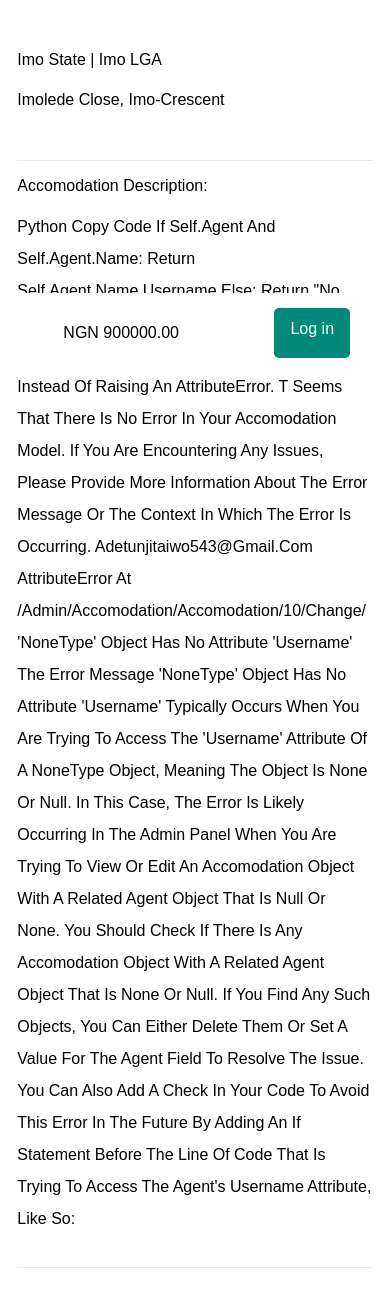
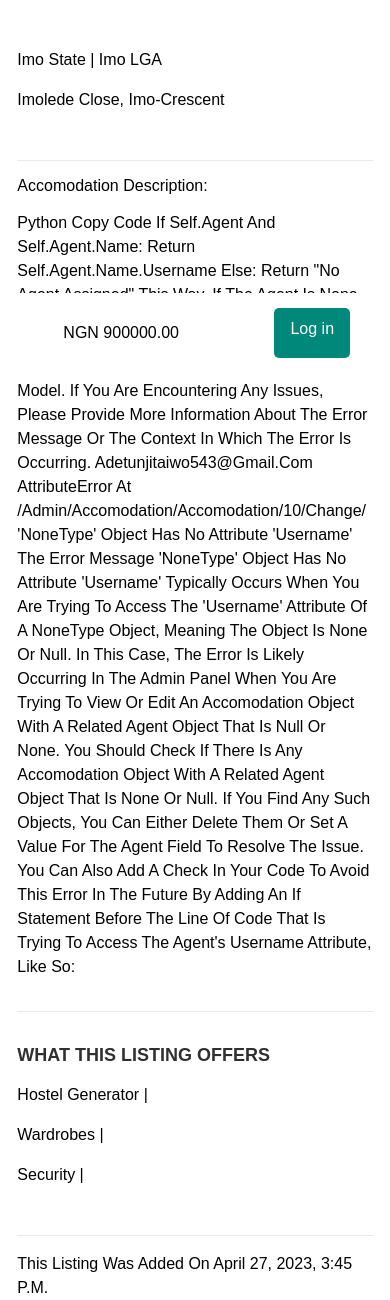
Before and after one commit to Hazaloolu/Safehaven, a Django app: a page that uses templates/listing/listed.html in a window 390 px wide. Shown: the part 470-1770 px from the top of the page. Run offline with Django 4.2, Linux system fonts and the light colour scheme; data comes from the database, SQL or seed files in the repository; some libraries are stand-ins or nearby versions; some web fonts are replaced.

Commit message:
Update listed.css

```diff
--- a/static/css/listed.css
+++ b/static/css/listed.css
@@ -233,7 +233,7 @@ display: none;
   }
 
   .desc{
-    line-height:2em;
+    line-height:1.5em;
   }
 
   .fixedDiv *{
```
